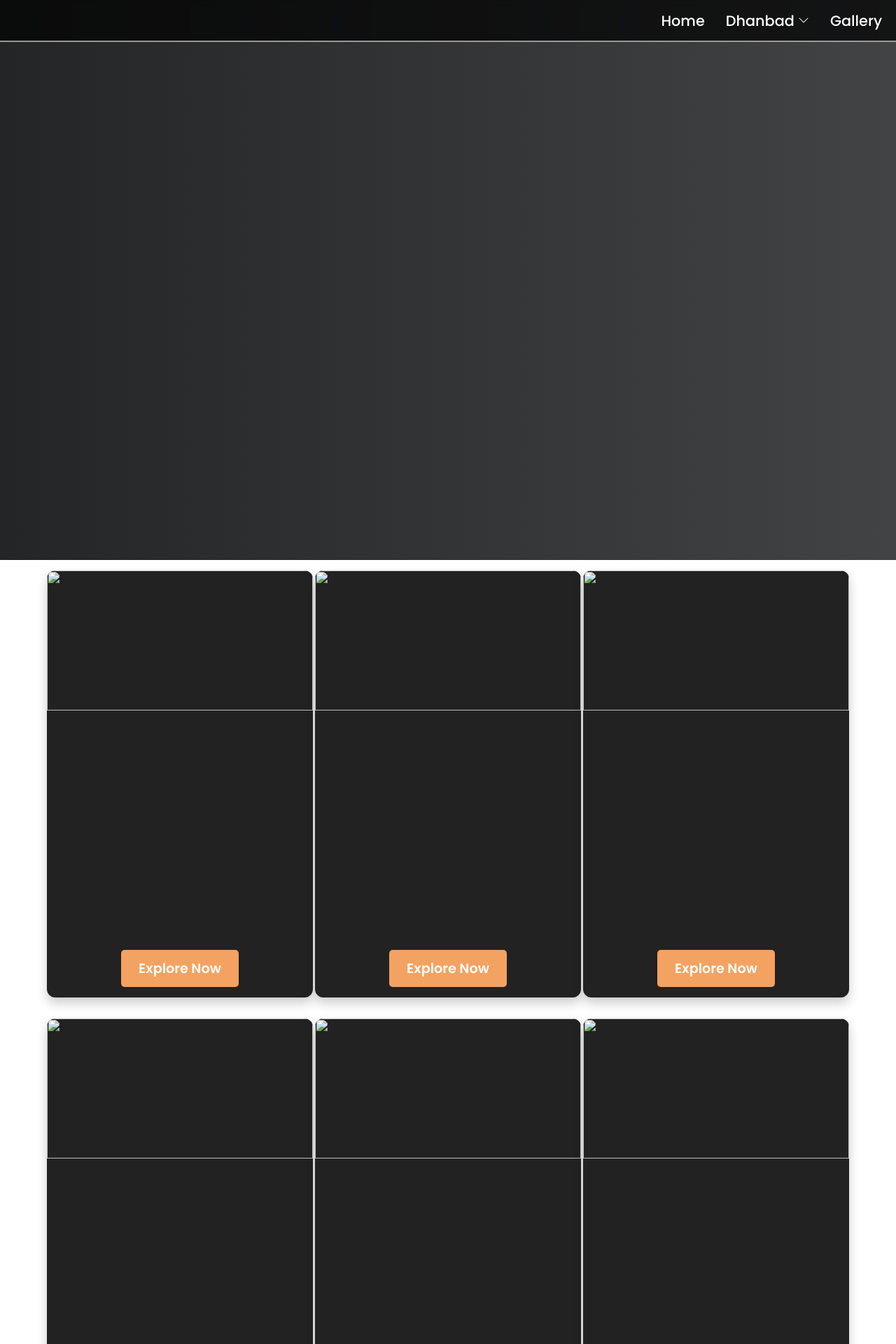
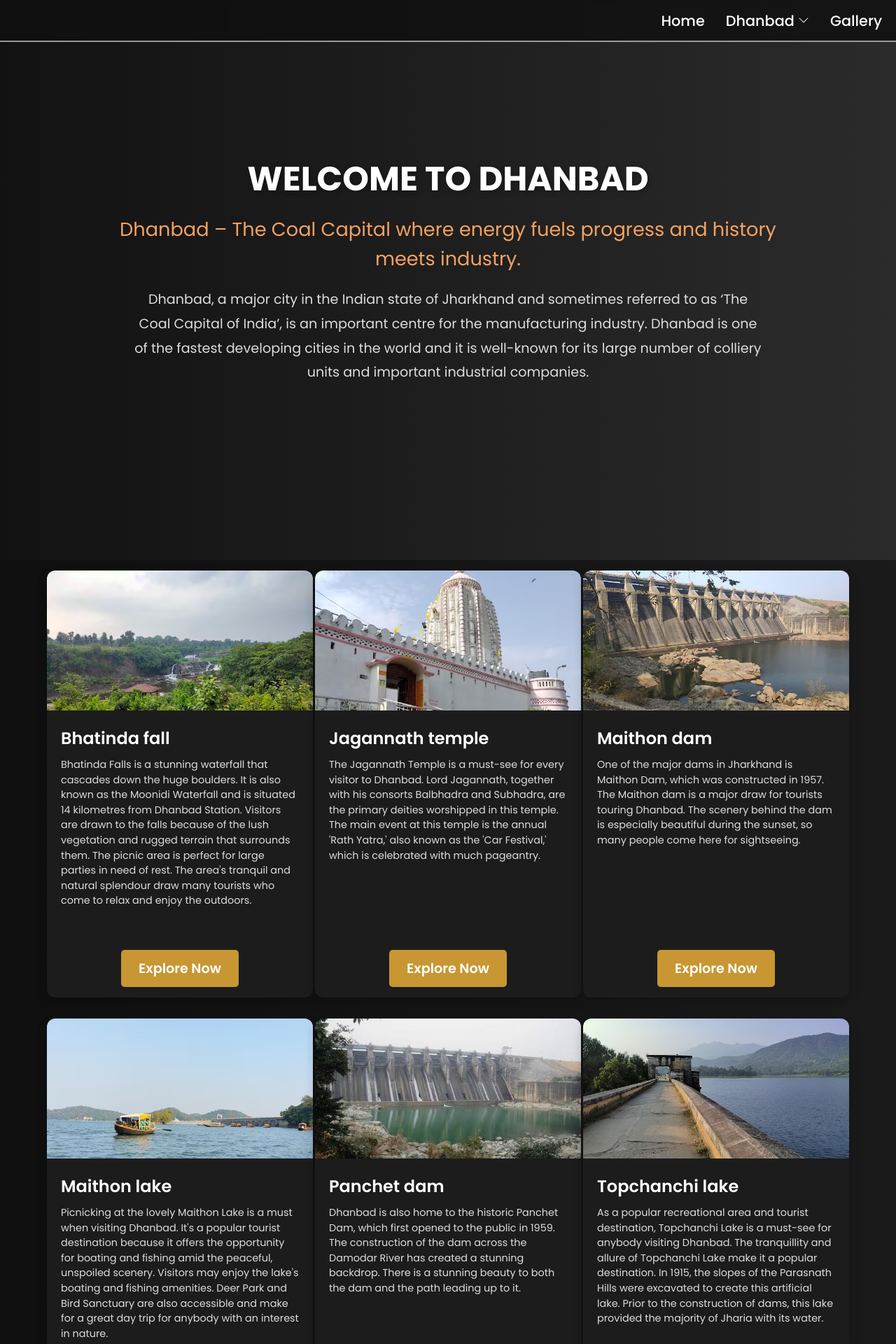
Before and after one commit to Merge20/Jharkhand-Tourism-Website, a PHP site: page /Places/Dhanbad/index.html in a window 1280 px wide. Shown: the top 1920 px of the page at 70% size. Run offline with PHP 8.4, Linux system fonts and the light colour scheme.

Commit message:
dhanbad done

```diff
--- a/Places/Deoghar/styles.css
+++ b/Places/Deoghar/styles.css
@@ -193,6 +193,7 @@
 }
 
 .detail {
+    height: 100%;
     padding: 15px 20px;
     color: white;
 }
--- a/Places/Dhanbad/index.html
+++ b/Places/Dhanbad/index.html
@@ -40,20 +40,20 @@
         <div class="body">
             <div class="intro">
                 <div class="about">
-                    <h1></h1>
-                    <h3></h3>
-                    <p></p>
+                    <h1>WELCOME TO DHANBAD</h1>
+                    <h3>Dhanbad – The Coal Capital where energy fuels progress and history meets industry.</h3>
+                    <p>Dhanbad, a major city in the Indian state of Jharkhand and sometimes referred to as ‘The Coal Capital of India’, is an important centre for the manufacturing industry. Dhanbad is one of the fastest developing cities in the world and it is well-known for its large number of colliery units and important industrial companies. </p>
                 </div>
             </div>
 
             <div class="row1 row">
                 <div class="card card-first">
                     <div class="image">
-                        <img src="" alt="" title="">
+                        <img src="./assets/Bhatinda_fall.avif" alt="Bhatinda_fall" title="Bhatinda fall">
                     </div>
                     <div class="detail">
-                        <h2></h2>
-                        <p></p>
+                        <h2>Bhatinda fall</h2>
+                        <p>Bhatinda Falls is a stunning waterfall that cascades down the huge boulders. It is also known as the Moonidi Waterfall and is situated 14 kilometres from Dhanbad Station. Visitors are drawn to the falls because of the lush vegetation and rugged terrain that surrounds them. The picnic area is perfect for large parties in need of rest. The area's tranquil and natural splendour draw many tourists who come to relax and enjoy the outdoors.</p>
                     </div>
                     <div class="go-to">
                         <a href="" class="button">Explore Now</a>
@@ -62,11 +62,11 @@
 
                 <div class="card card-second">
                     <div class="image">
-                        <img src="" alt="" title="">
+                        <img src="./assets/Jagannath_temple.avif" alt="Jagannath_temple" title="Jagannath temple">
                     </div>
                     <div class="detail">
-                        <h2></h2>
-                        <p></p>
+                        <h2>Jagannath temple</h2>
+                        <p>The Jagannath Temple is a must-see for every visitor to Dhanbad. Lord Jagannath, together with his consorts Balbhadra and Subhadra, are the primary deities worshipped in this temple. The main event at this temple is the annual 'Rath Yatra,' also known as the 'Car Festival,' which is celebrated with much pageantry.</p>
                     </div>
                     <div class="go-to">
                         <a href="" class="button">Explore Now</a>
@@ -75,11 +75,11 @@
 
                 <div class="card card-third">
                     <div class="image">
-                        <img src="" alt="" title="">
+                        <img src="./assets/Maithon_dam.avif" alt="Maithon_dam" title="Maithon dam">
                     </div>
                     <div class="detail">
-                        <h2></h2>
-                        <p></p>
+                        <h2>Maithon dam</h2>
+                        <p>One of the major dams in Jharkhand is Maithon Dam, which was constructed in 1957. The Maithon dam is a major draw for tourists touring Dhanbad. The scenery behind the dam is especially beautiful during the sunset, so many people come here for sightseeing.</p>
                     </div>
                     <div class="go-to">
                         <a href="" class="button">Explore Now</a>
@@ -89,11 +89,11 @@
             <div class="row2 row">
                 <div class="card card-first">
                     <div class="image">
-                        <img src="" alt="" title="">
+                        <img src="./assets/Maithon_lake.avif" alt="Maithon_lake" title="Maithon lake">
                     </div>
                     <div class="detail">
-                        <h2></h2>
-                        <p></p>
+                        <h2>Maithon lake</h2>
+                        <p>Picnicking at the lovely Maithon Lake is a must when visiting Dhanbad. It's a popular tourist destination because it offers the opportunity for boating and fishing amid the peaceful, unspoiled scenery. Visitors may enjoy the lake's boating and fishing amenities. Deer Park and Bird Sanctuary are also accessible and make for a great day trip for anybody with an interest in nature.</p>
                     </div>
                     <div class="go-to">
                         <a href="" class="button">Explore Now</a>
@@ -102,11 +102,11 @@
 
                 <div class="card card-second">
                     <div class="image">
-                        <img src="" alt="" title="">
+                        <img src="./assets/Panchet_dam.avif" alt="Panchet_dam" title="Panchet dam">
                     </div>
                     <div class="detail">
-                        <h2></h2>
-                        <p></p>
+                        <h2>Panchet dam</h2>
+                        <p>Dhanbad is also home to the historic Panchet Dam, which first opened to the public in 1959. The construction of the dam across the Damodar River has created a stunning backdrop. There is a stunning beauty to both the dam and the path leading up to it.</p>
                     </div>
                     <div class="go-to">
                         <a href="" class="button">Explore Now</a>
@@ -115,51 +115,11 @@
 
                 <div class="card card-third">
                     <div class="image">
-                        <img src="" alt="" title="">
+                        <img src="./assets/Topchanchi_lake.avif" alt="Topchanchi_lake" title="Topchanchi lake">
                     </div>
                     <div class="detail">
-                        <h2></h2>
-                        <p></p>
-                    </div>
-                    <div class="go-to">
-                        <a href="" class="button">Explore Now</a>
-                    </div>
-                </div>
-            </div>
-            <div class="row3 row">
-                <div class="card card-first">
-                    <div class="image">
-                        <img src="" alt="" title="">
-                    </div>
-                    <div class="detail">
-                        <h2></h2>
-                        <p></p>
-                    </div>
-                    <div class="go-to">
-                        <a href="" class="button">Explore Now</a>
-                    </div>
-                </div>
-
-                <div class="card card-second">
-                    <div class="image">
-                        <img src="" alt="" title="">
-                    </div>
-                    <div class="detail">
-                        <h2></h2>
-                        <p></p>
-                    </div>
-                    <div class="go-to">
-                        <a href="" class="button">Explore Now</a>
-                    </div>
-                </div>
-
-                <div class="card card-third">
-                    <div class="image">
-                        <img src="" alt="" title="">
-                    </div>
-                    <div class="detail">
-                        <h2></h2>
-                        <p></p>
+                        <h2>Topchanchi lake</h2>
+                        <p>As a popular recreational area and tourist destination, Topchanchi Lake is a must-see for anybody visiting Dhanbad. The tranquillity and allure of Topchanchi Lake make it a popular destination. In 1915, the slopes of the Parasnath Hills were excavated to create this artificial lake. Prior to the construction of dams, this lake provided the majority of Jharia with its water.</p>
                     </div>
                     <div class="go-to">
                         <a href="" class="button">Explore Now</a>
@@ -167,7 +127,6 @@
                 </div>
             </div>
 
-
         </div>
     </div>
 
--- a/Places/Dhanbad/styles.css
+++ b/Places/Dhanbad/styles.css
@@ -193,6 +193,7 @@
 }
 
 .detail {
+    height: 100%;
     padding: 15px 20px;
     color: white;
 }
@@ -238,3 +239,20 @@
 .button:hover {
     transform: scale(1.05);
 }
+
+body {
+    background: linear-gradient(to right, #0f0f0f, #1a1a1a);
+}
+.intro {
+    background: linear-gradient(to right, #121212, #2b2b2b);
+}
+.head {
+    background: rgba(15, 15, 15, 0.8);
+}
+.card {
+    background-color: #1c1c1c;
+    color: #d4af37;
+}
+.button {
+    background: #c89632;
+}
```
Also changed, not shown: Places/Dhanbad/assets/Bhatinda_fall.avif (added), Places/Dhanbad/assets/Jagannath_temple.avif (added), Places/Dhanbad/assets/Maithon_dam.avif (added), Places/Dhanbad/assets/Maithon_lake.avif (added), Places/Dhanbad/assets/Panchet_dam.avif (added), Places/Dhanbad/assets/Topchanchi_lake.avif (added).
